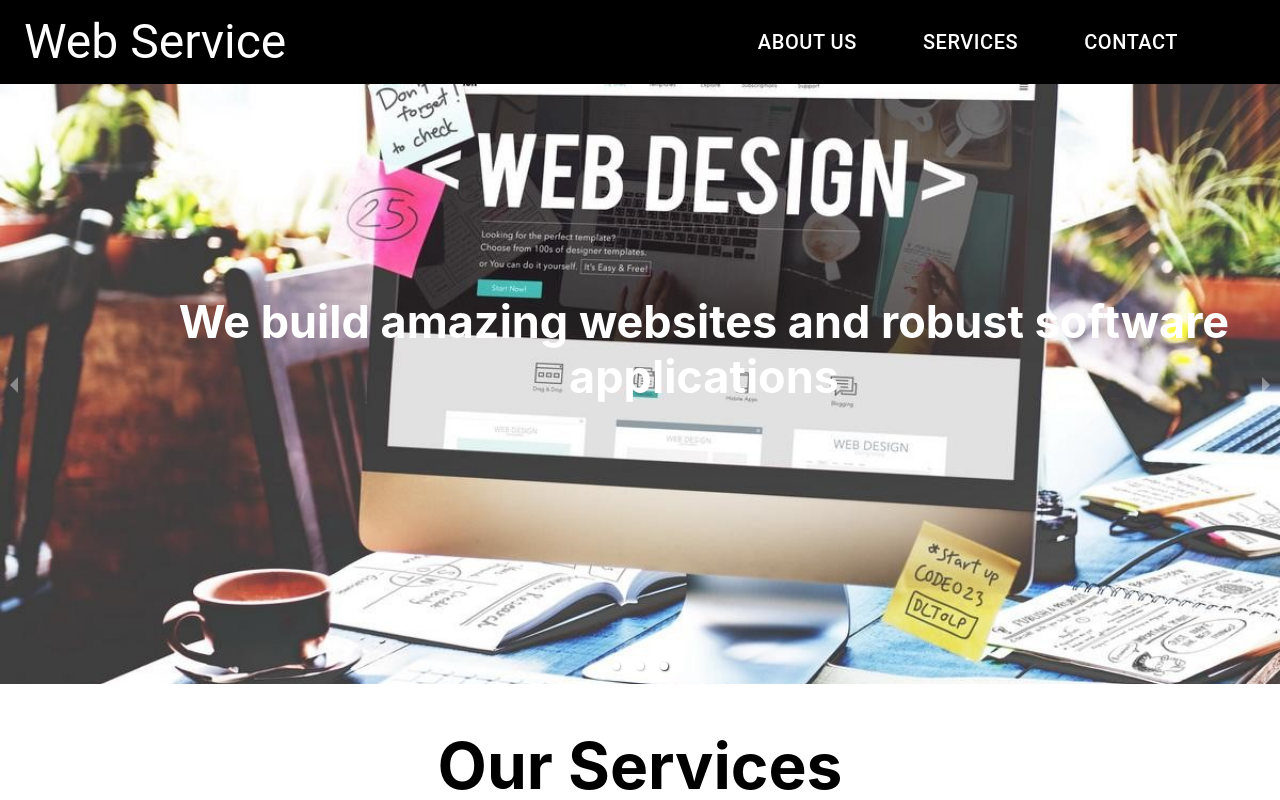
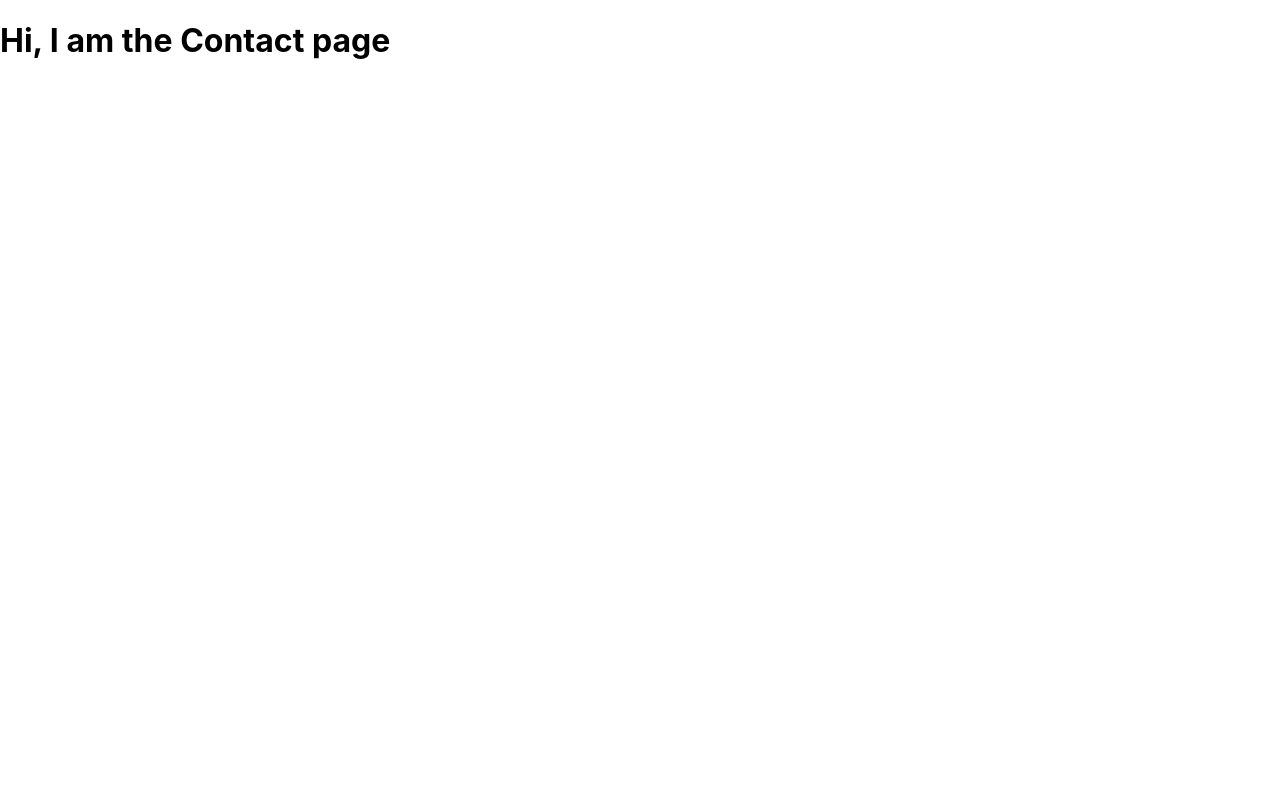
Before and after one commit to Shru-Singh/web-service, a React (Create React App) app: page /contact in a window 1280 px wide. Shown: the top 800 px of the page. Built offline with nearby package versions, Linux system fonts and the light colour scheme; the HTML template or start-up script is replaced by a standard one.

Commit message:
Router added

```diff
--- a/package.json
+++ b/package.json
@@ -11,6 +11,7 @@
     "react": "^17.0.2",
     "react-dom": "^17.0.2",
     "react-responsive-carousel": "^3.2.19",
+    "react-router-dom": "^5.2.0",
     "react-scripts": "4.0.3",
     "web-vitals": "^1.0.1"
   },
--- a/src/App.js
+++ b/src/App.js
@@ -1,10 +1,10 @@
 import React from "react";
-import Home from "./pages/homepage";
+import Router from "./Router";
 
 const App = () => {
   return (
     <div>
-      <Home />
+      <Router />
     </div>
   );
 };
--- /dev/null
+++ b/src/Router.js
@@ -0,0 +1,29 @@
+import React from "react";
+import { BrowserRouter as Router, Route, Switch } from "react-router-dom";
+import Home from "./pages/homepage";
+import About from "./pages/about";
+import Services from "./pages/services";
+import Contact from "./pages/contactus";
+
+const ReactRouterSetup = () => {
+    return (
+        <Router>
+            <Switch>
+                <Route exact path="/">
+                 <Home/>
+                </Route>
+                 <Route exact path="/about">
+                 <About/>
+                </Route>
+                  <Route exact path="/services">
+                 <Services/>
+                </Route>
+                  <Route exact path="/contact">
+                 <Contact/>
+                </Route>
+            </Switch>
+        </Router>
+    )
+}
+
+export default ReactRouterSetup;
--- /dev/null
+++ b/src/pages/about.js
@@ -0,0 +1,11 @@
+import React from "react";
+
+const About = () => {
+  return (
+    <>
+      <h1>Hi, I am the about pages</h1>
+    </>
+  );
+};
+
+export default About;
--- /dev/null
+++ b/src/pages/contactus.js
@@ -0,0 +1,11 @@
+import React from "react";
+
+const Contact = () => {
+  return (
+    <>
+      <h1>Hi, I am the Contact page</h1>
+    </>
+  );
+};
+
+export default Contact;
--- a/src/pages/homepage.js
+++ b/src/pages/homepage.js
@@ -2,63 +2,17 @@ import React from "react";
 import "react-responsive-carousel/lib/styles/carousel.min.css"; // requires a loader
 import { Carousel } from "react-responsive-carousel";
 import "../styles/home.css";
-import { makeStyles } from "@material-ui/core/styles";
-import AppBar from "@material-ui/core/AppBar";
-import Toolbar from "@material-ui/core/Toolbar";
-import Typography from "@material-ui/core/Typography";
+import Footer from "./footer";
+import Navbar from "./navbar";
 import Button from "@material-ui/core/Button";
-import Footer from "./footer";
 
-const useStyles = makeStyles((theme) => ({
-  root: {
-    flexGrow: 1,
-  },
-  menuButton: {
-    marginRight: theme.spacing(2),
-  },
-  title: {
-    flexGrow: 1,
-  },
-}));
 
 const Home = () => {
-  const classes = useStyles();
+
 
   return (
     <>
-      <div className={classes.root}>
-        <AppBar
-          position="static"
-          style={{
-            backgroundColor: "black",
-            padding: "10px 0",
-          }}
-          elevation={0}
-        >
-          <Toolbar>
-            <Typography variant="h3" className={classes.title}>
-              Web Service
-            </Typography>
-            <Button color="inherit" className="navbarbtn">
-              About Us
-            </Button>
-            <Button
-              color="inherit"
-              className="navbarbtn"
-              style={{ margin: "0 50px" }}
-            >
-              Services
-            </Button>
-            <Button
-              className="navbarbtn"
-              style={{ marginRight: "70px" }}
-              color="inherit"
-            >
-              Contact
-            </Button>
-          </Toolbar>
-        </AppBar>
-      </div>
+     <Navbar/>
       <Carousel
         showThumbs={false}
         showStatus={false}
--- /dev/null
+++ b/src/pages/navbar.js
@@ -0,0 +1,65 @@
+import React from "react";
+import { makeStyles } from "@material-ui/core/styles";
+import AppBar from "@material-ui/core/AppBar";
+import Toolbar from "@material-ui/core/Toolbar";
+import Typography from "@material-ui/core/Typography";
+import Button from "@material-ui/core/Button";
+import "../styles/home.css";
+
+const useStyles = makeStyles((theme) => ({
+  root: {
+    flexGrow: 1,
+  },
+  menuButton: {
+    marginRight: theme.spacing(2),
+  },
+  title: {
+    flexGrow: 1,
+  },
+}));
+
+const Navbar = () => {
+    const classes = useStyles();
+
+    return (
+        <>
+         <div className={classes.root}>
+        <AppBar
+          position="static"
+          style={{
+            backgroundColor: "black",
+            padding: "10px 0",
+          }}
+          elevation={0}
+        >
+          <Toolbar>
+            <Typography variant="h3" className={classes.title} onClick={() => (window.location.href = "/")}>
+              Web Service
+            </Typography>
+            <Button color="inherit" className="navbarbtn" onClick={() => (window.location.href = "/about")}>
+              About Us
+            </Button>
+            <Button
+              color="inherit"
+              className="navbarbtn"
+              style={{ margin: "0 50px" }}
+              onClick={() => (window.location.href = "/services")}
+            >
+              Services
+            </Button>
+            <Button
+              className="navbarbtn"
+              style={{ marginRight: "70px" }}
+              color="inherit"
+              onClick={() => (window.location.href = "/contact")}
+            >
+              Contact
+            </Button>
+          </Toolbar>
+        </AppBar>
+      </div>
+        </>
+    )
+}
+
+export default Navbar;
--- /dev/null
+++ b/src/pages/services.js
@@ -0,0 +1,11 @@
+import React from "react";
+
+const Services = () => {
+  return (
+    <>
+      <h1>Hi, I am the services pages</h1>
+    </>
+  );
+};
+
+export default Services;
```
Also changed, not shown: 1 other file (tests, documents, lock files or other folders).
